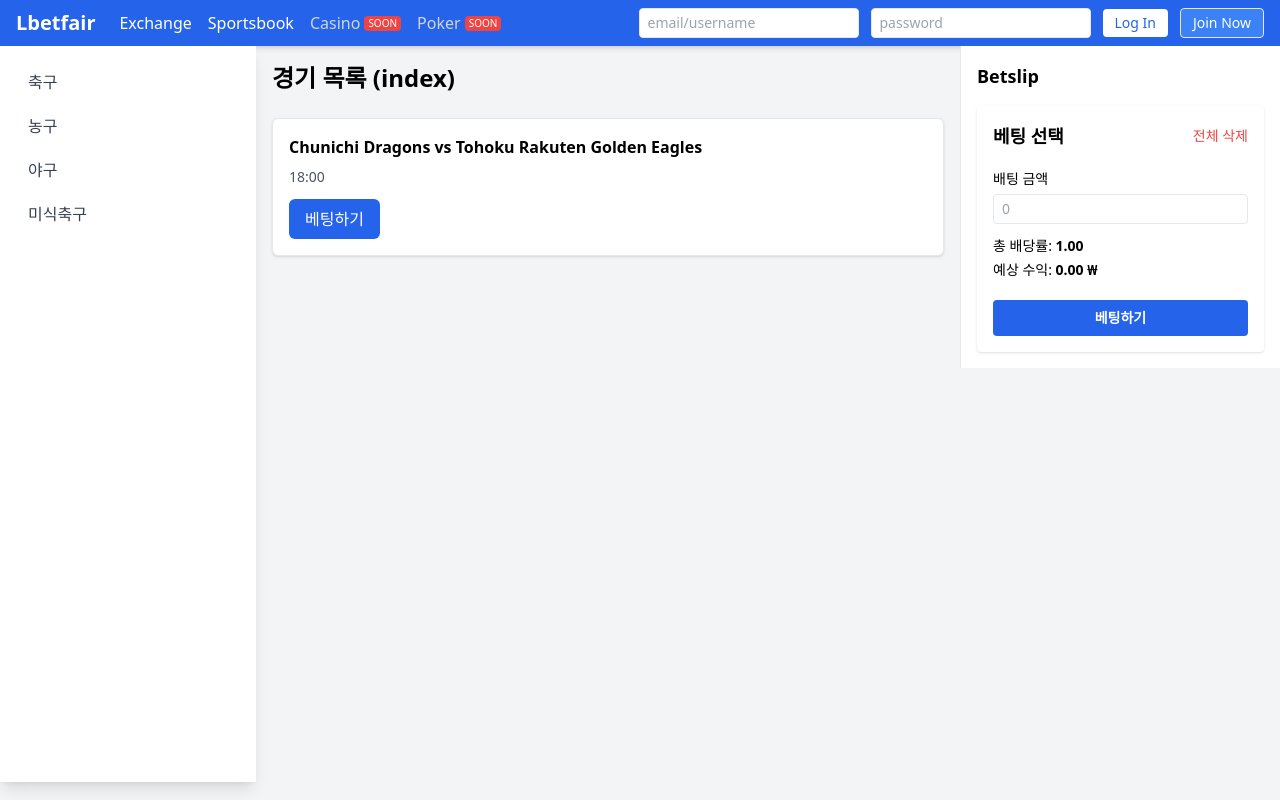
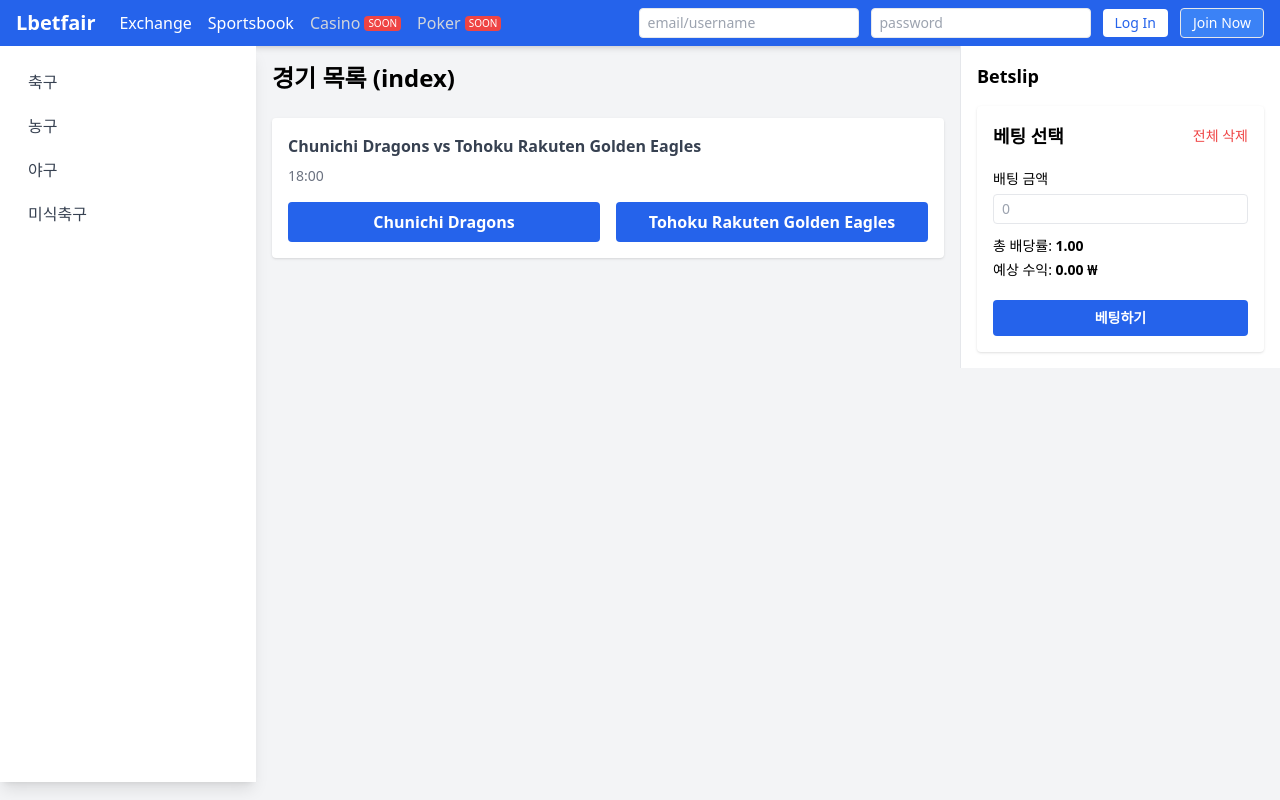
Before and after one commit to parkinyeop/LikeBetFair, a Next.js app: page / in a window 1280 px wide. Built offline with nearby package versions, Linux system fonts and the light colour scheme.

Commit message:
061003_같은 경기에 2 경이 배팅 불가

```diff
--- a/components/GameCard.tsx
+++ b/components/GameCard.tsx
@@ -1,33 +1,43 @@
 // File: components/GameCard.tsx
 import React from 'react';
-import { useBetStore } from '../stores/useBetStore';
 
 interface GameCardProps {
-  id: string;
   teams: string;
   time: string;
+  selectedTeam: string | null;
+  onSelect: (match: string, team: string) => void;
 }
 
-const GameCard: React.FC<GameCardProps> = ({ id, teams, time }) => {
-  const { selections, toggleSelection } = useBetStore();
-  const isSelected = selections.some(selection => selection.team === teams);
+const GameCard: React.FC<GameCardProps> = ({ teams, time, selectedTeam, onSelect }) => {
+  const [teamA, teamB] = teams.split(" vs ");
+
+  const handleClick = (team: string) => {
+    // 같은 팀을 다시 클릭하면 선택 해제
+    if (selectedTeam === team) {
+      onSelect(teams, "");
+    } else {
+      // 다른 팀을 선택하면 이전 선택은 자동으로 해제되고 새로운 팀 선택
+      onSelect(teams, team);
+    }
+  };
 
   return (
-    <div
-      onClick={() => toggleSelection({ team: teams, odds: 1.5, desc: teams })}
-      className={`p-4 border rounded-md shadow transition-colors cursor-pointer
-        ${isSelected ? 'bg-yellow-300 border-yellow-500' : 'bg-white hover:bg-gray-100'}`}
-    >
-      <div className="font-semibold mb-2">{teams}</div>
-      <div className="text-sm text-gray-600">{time}</div>
-
-      {/* 베팅 버튼 */}
-      <button
-        className={`mt-3 px-4 py-2 rounded-md font-medium text-white
-          ${isSelected ? 'bg-yellow-600 hover:bg-yellow-700' : 'bg-blue-600 hover:bg-blue-700'}`}
-      >
-        {isSelected ? '선택됨' : '베팅하기'}
-      </button>
+    <div className="bg-white p-4 rounded shadow">
+      <div className="text-gray-700 font-semibold mb-2">{teams}</div>
+      <div className="text-sm text-gray-500 mb-4">{time}</div>
+      <div className="flex space-x-4">
+        {[teamA, teamB].map((team) => (
+          <button
+            key={team}
+            onClick={() => handleClick(team)}
+            className={`flex-1 px-4 py-2 rounded text-white font-bold transition-colors
+              ${selectedTeam === team ? "bg-yellow-400" : "bg-blue-600 hover:bg-blue-700"}
+            `}
+          >
+            {team}
+          </button>
+        ))}
+      </div>
     </div>
   );
 };
--- a/pages/index.tsx
+++ b/pages/index.tsx
@@ -43,11 +43,28 @@
 };
 
 export default function Home() {
+  const [selectedMatches, setSelectedMatches] = useState<Record<string, string>>({});
+
+  const handleSelect = (match: string, team: string) => {
+    setSelectedMatches((prev) => {
+      // 같은 게임에서 다른 팀을 선택하면 이전 선택은 자동으로 해제됨
+      return {
+        ...prev,
+        [match]: team,
+      };
+    });
+  };
+
   return (
     <div>
       <h1 className="text-2xl font-bold mb-6">경기 목록 (index)</h1>
       <div className="grid grid-cols-1 gap-4">
-        <GameCard teams="Chunichi Dragons vs Tohoku Rakuten Golden Eagles" time="18:00" odds={[["2", 2], ["1.7", 1.7]]} />
+        <GameCard
+          teams="Chunichi Dragons vs Tohoku Rakuten Golden Eagles"
+          time="18:00"
+          selectedTeam={selectedMatches["Chunichi Dragons vs Tohoku Rakuten Golden Eagles"] || ""}
+          onSelect={handleSelect}
+        />
       </div>
     </div>
   );
--- a/stores/useBetStore.ts
+++ b/stores/useBetStore.ts
@@ -32,9 +32,19 @@
   toggleSelection: (bet) => {
     const { selections } = get();
     const exists = selections.some((s) => s.team === bet.team);
+
+    // 같은 게임의 다른 팀 선택 해제
+    const gameDesc = bet.desc;
+    const otherTeamInGame = selections.find(s => s.desc === gameDesc && s.team !== bet.team);
+
     if (exists) {
+      // 같은 팀을 다시 클릭하면 선택 해제
       get().removeSelection(bet.team);
     } else {
+      // 다른 팀을 선택하면 같은 게임의 이전 선택은 해제
+      if (otherTeamInGame) {
+        get().removeSelection(otherTeamInGame.team);
+      }
       get().addSelection(bet);
     }
   },
```
